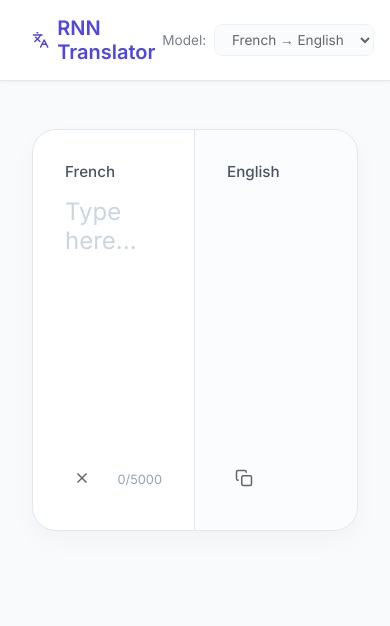
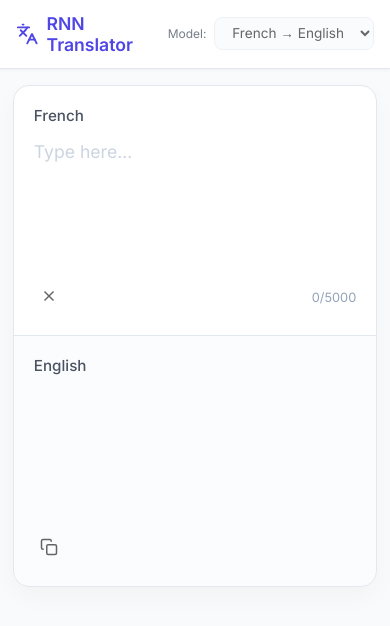
Before and after one commit to saparbayev-azizbek-12/rnn-translator, a Django app: page / in a window 390 px wide. Shown: the top 626 px of the page. Run offline with Django 5.2, Linux system fonts and the light colour scheme.

Commit message:
some fix

```diff
--- a/main.py
+++ /dev/null
@@ -1,6 +0,0 @@
-def main():
-    print("Hello from rnn-translator!")
-
-
-if __name__ == "__main__":
-    main()
--- a/translator/static/translator/script.js
+++ b/translator/static/translator/script.js
@@ -1,8 +1,9 @@
 function debounce(fn,ms){let t;return function(...a){clearTimeout(t);t=setTimeout(()=>fn.apply(this,a),ms)}}
-const sourceArea=document.getElementById('source-text'),targetArea=document.getElementById('target-text'),charCount=document.getElementById('char-count');
+const sourceArea=document.getElementById('source-text'),targetArea=document.getElementById('target-text'),charCount=document.getElementById('char-count'),loader=document.getElementById('loader');
 const doTranslate=async()=>{
     const text=sourceArea.value.trim();
     if(!text){targetArea.value='';return}
+    loader.style.display='block';
     try{
         const response=await fetch('/translate/',{
             method:'POST',
@@ -12,6 +13,7 @@ const doTranslate=async()=>{
         const data=await response.json();
         targetArea.value=data.translation||'';
     }catch(e){targetArea.value='Error connecting to server'}
+    finally{loader.style.display='none'}
 }
 sourceArea.addEventListener('input',debounce(()=>{
     charCount.textContent=`${sourceArea.value.length}/5000`;
--- a/translator/static/translator/style.css
+++ b/translator/static/translator/style.css
@@ -190,3 +190,54 @@ textarea::placeholder{
     font-size:0.85rem;
     background:var(--bg)
 }
+.loader {
+    width: 24px;
+    height: 24px;
+    border: 3px solid rgba(79, 70, 229, 0.1);
+    border-top: 3px solid var(--primary);
+    border-radius: 50%;
+    display: none;
+    animation: rotation 1s linear infinite;
+    margin-right: 5px;
+}
+@keyframes rotation {
+    0% { transform: rotate(0deg); }
+    100% { transform: rotate(360deg); }
+}
+
+@media (max-width: 768px) {
+    .navbar {
+        padding: 0.8rem 1rem;
+    }
+    .logo {
+        font-size: 1.1rem;
+    }
+    .nav-right {
+        gap: 0.5rem;
+    }
+    .model-info {
+        font-size: 0.75rem;
+    }
+    .main-container {
+        margin: 1rem auto;
+        padding: 0 0.8rem;
+    }
+    .translator-box {
+        grid-template-columns: 1fr;
+        border-radius: 1rem;
+    }
+    .panel {
+        padding: 1.25rem;
+        height: 250px;
+    }
+    .left-panel {
+        border-right: none;
+        border-bottom: 1px solid var(--border);
+    }
+    textarea {
+        font-size: 1.1rem;
+    }
+    .action-btn {
+        padding: 0.4rem;
+    }
+}
--- a/translator/templates/translator/index.html
+++ b/translator/templates/translator/index.html
@@ -41,6 +41,7 @@
                 </div>
                 <div class="panel-footer">
                     <button class="action-btn" id="copy-btn"><svg width="18" height="18" viewBox="0 0 24 24" fill="none" stroke="currentColor" stroke-width="2"><rect x="9" y="9" width="13" height="13" rx="2" ry="2"></rect><path d="M5 15H4a2 2 0 0 1-2-2V4a2 2 0 0 1 2-2h9a2 2 0 0 1 2 2v1"></path></svg></button>
+                    <div id="loader" class="loader"></div>
                 </div>
             </div>
         </div>
--- a/translator/views.py
+++ b/translator/views.py
@@ -6,14 +6,23 @@ def index(request):
 def translate(request):
     if request.method == 'POST':
         text = request.POST.get('text', '')
-        src_lang = request.POST.get('src_lang', 'en')
-        tgt_lang = request.POST.get('tgt_lang', 'uz')
+        if not text:
+            return JsonResponse({'translation': ''})
+
         try:
-            # Model server is not yet deployed, so this is a placeholder
-            # response = requests.post('http://model-server/translate', json={'text': text, 'src': src_lang, 'tgt': tgt_lang})
-            # translation = response.json().get('translation', '')
-            translation = f"Translated: {text}"
-        except Exception:
-            translation = "Error: Model server unreachable"
+            # Hugging Face Spaces endpoint
+            url = 'https://saparbayev-azizbek-rnn-translator-fra-en.hf.space/translate'
+            response = requests.post(url, json={'text': text}, timeout=10)
+
+            if response.status_code == 200:
+                data = response.json()
+                translation = data.get('translated', '')
+            else:
+                translation = f"Error: Model server returned status {response.status_code}"
+        except requests.exceptions.RequestException as e:
+            translation = f"Error: Model server unreachable ({str(e)})"
+        except Exception as e:
+            translation = f"Error: {str(e)}"
+
         return JsonResponse({'translation': translation})
     return JsonResponse({'error': 'Invalid request'}, status=400)
```
